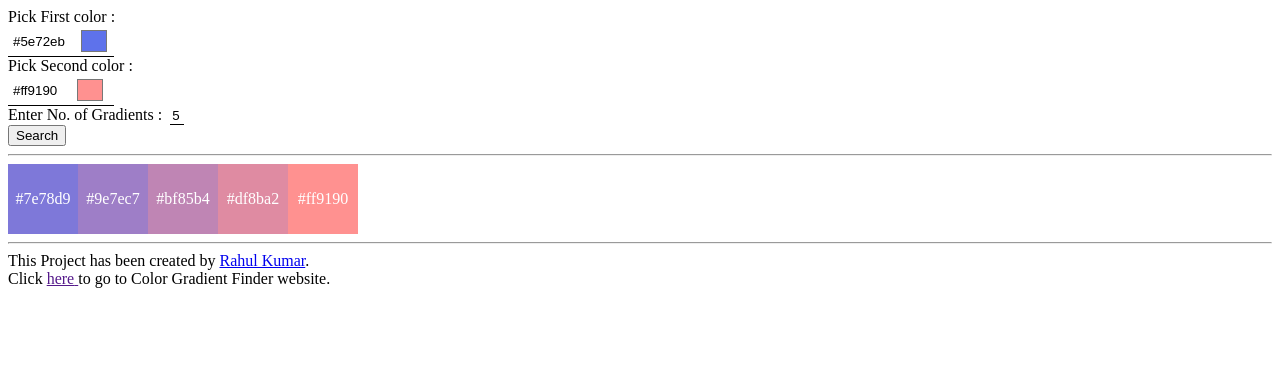
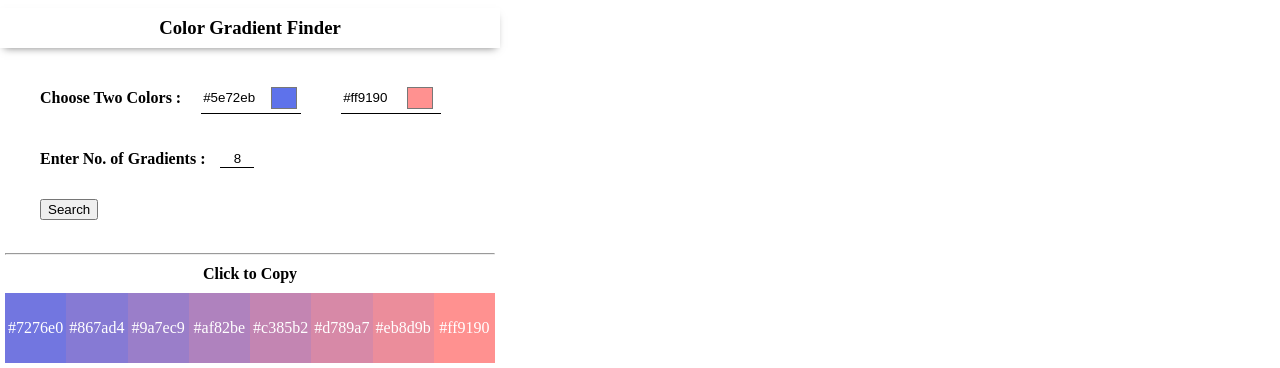
Before and after one commit to rahulkumarpahwa/color-gradient-finder-ext, a React app: page / in a window 1280 px wide. Shown: the top 368 px of the page. Built offline with nearby package versions, Linux system fonts and the light colour scheme.

Commit message:
creating header and styling the components again

```diff
--- a/app.js
+++ b/app.js
@@ -1,8 +1,10 @@
 import Body from "./src/components/Body";
 import Footer from "./src/components/Footer";
+import Header from "./src/components/Header";
 const App = () => {
   return (
     <div className="app">
+      <Header/>
       <Body />
       <Footer />
     </div>
--- a/src/components/Body.js
+++ b/src/components/Body.js
@@ -1,17 +1,19 @@
 import Gradient from "javascript-color-gradient";
 import { useState } from "react";
 import ColorCard from "./ColorCard";
-import { HuePicker } from "react-color";
 
 const Body = () => {
   const [col, setCol] = useState("#5e72eb");
   const [col2, setCol2] = useState("#ff9190");
-  const [number, setNumber] = useState(5);
+  const [number, setNumber] = useState(8);
   const [colArr, setColArr] = useState([
-    "#7e78d9",
-    "#9e7ec7",
-    "#bf85b4",
-    "#df8ba2",
+    "#7276e0",
+    "#867ad4",
+    "#9a7ec9",
+    "#af82be",
+    "#c385b2",
+    "#d789a7",
+    "#eb8d9b",
     "#ff9190",
   ]);
 
@@ -21,15 +23,17 @@ const Body = () => {
       .setMidpoint(number)
       .getColors();
 
-    // console.log(gradientArray);
+    console.log(gradientArray);
     setColArr(gradientArray);
   };
 
   return (
     <div className="body">
       <div className="input-container">
-        <div></div>
-        <label htmlFor="color1">Pick First color :</label>{" "}
+        <div className="color-containers">
+          <div>
+            <h4>Choose Two Colors : </h4>
+          </div>
           <div className="color-div">
             <input
               value={col}
@@ -48,7 +52,6 @@ const Body = () => {
               }}
             />
           </div>
-        <label htmlFor="color2">Pick Second color : </label> &nbsp;
           <div className="color-div">
             <input
               value={col2}
@@ -66,7 +69,12 @@ const Body = () => {
               }}
             />{" "}
           </div>
-        <label htmlFor="number">Enter No. of Gradients : </label> &nbsp;
+        </div>
+        <div className="number-btn">
+          <div>
+            <h4>Enter No. of Gradients :</h4>
+          </div>
+          <div>
             <input
               type="text"
               value={number}
@@ -75,7 +83,9 @@ const Body = () => {
                 setNumber(e.target.value);
               }}
             />
-        <br></br>
+          </div>
+        </div>
+        <div className="button">
           <button
             onClick={() => {
               fetchColor();
@@ -84,6 +94,7 @@ const Body = () => {
             Search
           </button>
         </div>
+      </div>
       <ColorCard arr={colArr} />
     </div>
   );
--- a/src/components/ColorCard.js
+++ b/src/components/ColorCard.js
@@ -6,6 +6,8 @@ const ColorCard = (props) => {
   return (
     <div className="color-card">
       <hr />
+      <h4 className="color-card-heading">Click to Copy </h4>
+
       <div className="color-card-container">
         {arr.map((colr) => (
           <div
--- a/src/components/Footer.js
+++ b/src/components/Footer.js
@@ -1,15 +1,15 @@
 const Footer = () => {
   return (
-    <div>
+    <div className="footer">
       <hr></hr>
-      This Project has been created by{" "}
+      This Project is created by{" "}
       <a href="https://linkedin.com/in/rahulkumarpahwa" target="_blank">
-        Rahul Kumar
+        <i>Rahul Kumar</i>
       </a>
       . <br></br>Click{" "}
       <a href="" target="_blank">
-        here{" "}
-      </a>
+        <i>here</i>
+      </a>{" "}
       to go to Color Gradient Finder website.
     </div>
   );
--- /dev/null
+++ b/src/components/Header.js
@@ -0,0 +1,9 @@
+const Header = ()=>{
+return(
+    <div className="header">
+        <h3>Color Gradient Finder</h3>
+    </div>
+)
+};
+
+export default Header;
--- a/style.css
+++ b/style.css
@@ -1,16 +1,55 @@
-/* .input-container {
+* {
+  margin-left: 0px;
+  margin-right: 0px;
+}
+.app {
+  width: 500px;
+}
+
+.header {
   display: flex;
-  flex-wrap: wrap;
-  width: 400px;
-} */
+  justify-content: center;
+  align-items: center;
+  height: 40px;
+  /* width: 100%; */
+  box-shadow: 0px 4px 8px -4px rgba(0, 0, 0, 0.5);
+  margin: 0px 0px 20px 0px;
+}
+
+.input-container {
+  display: flex;
+  flex-direction: column;
+  margin-left: 40px;
+}
+
+.number-btn {
+  display: flex;
+  align-items: center;
+  justify-content: flex-start;
+}
+
+.button {
+  margin-bottom: 15px;
+}
+
+.number-btn div {
+  margin: 0px 15px 10px 0px;
+}
 
 .color-card {
-  /* display: flex; */
   border-radius: 20px;
+  margin: 0px 5px;
+  padding-top: 10px;
+}
+
+.color-containers {
+  display: flex;
+  align-items: center;
 }
 
 .color-card-container {
   display: flex;
+  justify-content: center;
 }
 
 .card {
@@ -27,12 +66,13 @@
   display: flex;
   border-bottom: 1px solid black;
   width: 100px;
-  padding: 0px 3px;
+  /* padding: 0px 3px; */
+  margin: 0px 20px;
 }
 
-.color-div:hover {
-  /* border: 1px solid black; */
-  /* border-bottom: none; */
+.color-card-heading {
+  text-align: center;
+  margin: 10px 0px;
 }
 
 #color1 {
@@ -47,14 +87,16 @@
   width: 60px;
   border: none;
 }
+
 #color1-input:focus-visible,
 #number:focus-visible {
   outline: none;
 }
 
 #number {
-  width: 10px;
+  width: 30px;
   border: none;
+  text-align: center;
   border-bottom: 1px solid black;
 }
 
@@ -62,3 +104,12 @@
   /* border: 2px solid black; */
   transform: scale(1.1);
 }
+
+.footer {
+  text-align: center;
+  color: #565656;
+}
+
+.footer a {
+  color: #545454;
+}
```
Lines whose indentation alone changed are shown as unchanged.
